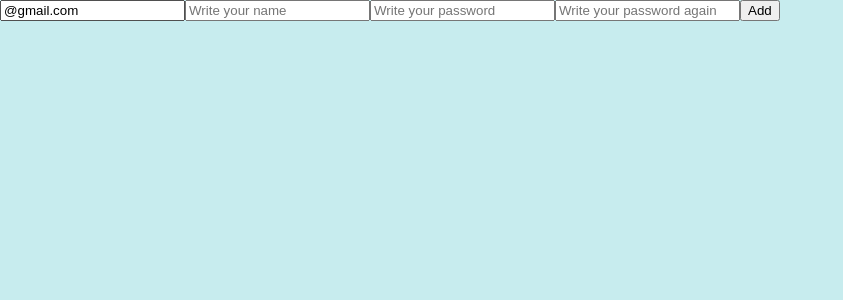
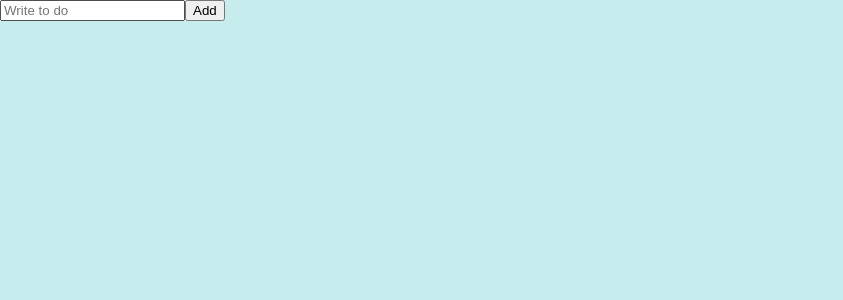
Before and after one commit to zpdl95/react-masterclass, a React (Create React App) app: page / in a window 1280 px wide. Shown: the top 300 px of the page, without its empty margins (0-843 px from the left). Built offline with nearby package versions, Linux system fonts and the light colour scheme.

Commit message:
#5.10 Recap

```diff
--- a/src/ToDoList.tsx
+++ b/src/ToDoList.tsx
@@ -1,116 +1,33 @@
-import React, { useState } from "react";
 import { useForm } from "react-hook-form";
 
-// function ToDoList() {
-//   const [value, setValue] = useState("");
-//   const onChange = (e: React.FormEvent<HTMLInputElement>) => {
-//     setValue(e.currentTarget.value);
-//   };
-//   const onSubmit = (e: React.FormEvent<HTMLFormElement>) => {
-//     e.preventDefault();
-//     setValue("");
-//   };
-//   return (
-//     <div>
-//       <form onSubmit={onSubmit}>
-//         <input
-//           onChange={onChange}
-//           value={value}
-//           type="text"
-//           placeholder="Write to do"
-//         />
-//         <button>Add</button>
-//       </form>
-//     </div>
-//   );
-// }
-
 interface IForm {
-  email: string;
-  name: string;
-  password: string;
-  password_validation: string;
-  extraError?: string;
+  toDo: string;
 }
 
-export default ToDoList;
 function ToDoList() {
-  /* register = value, onChange()등 input에 필요한 prop을 다 가지고 있음 */
-  /* watch = register에 있는 value값을 추적함 */
-  /* handleSubmit = 제출의 제어와 검증이 성공했을때 실패했을때의 함수를 실행함 */
-  /* formState = form의 상태에 대해 알려줌 */
-  /* useForm({defaultValues:})을 사용함으로써 기본값을 정해줄 수 있음 */
-  /* setError = error를 발생시키는 함수  */
   const {
     register,
     handleSubmit,
     formState: { errors },
-    setError,
-  } = useForm<IForm>({
-    defaultValues: { email: "@gmail.com" },
-  });
+    setValue,
+  } = useForm<IForm>();
   const onValid = (data: IForm) => {
-    if (data.password !== data.password_validation) {
-      setError(
-        "password_validation",
-        { message: "패스워드가 다릅니다." },
-        { shouldFocus: true }
-      );
-    }
-    /* error를 추가하는 방법 */
-    // setError("extraError", { message: "서버가 끊켰습니다" });
+    console.log("add to do:", data.toDo);
+    setValue("toDo", "");
   };
   return (
     <div>
-      {/* handleSubmit() = 이 함수는 일단 실행을 시켜야 한다 그리고 input검증이 끝나면 결과값을 준다 */}
       <form onSubmit={handleSubmit(onValid)}>
         <input
-          {...register("email", {
-            required: "이메일은 꼭 필요합니다.",
-            pattern: {
-              value: /^[A-Za-z0-9._%+-]+@[a-z]+.com$/,
-              message: "잘못된 형식입니다.",
-            },
-          })}
-          type="email"
-          placeholder="Write your email"
+          {...register("toDo", { required: "할 일을 적어주세요" })}
+          type="text"
+          placeholder="Write to do"
         />
-        <span>{errors?.email?.message}</span>
-        <input
-          {...register("name", {
-            required: true,
-            /* validate = boolean or string or function or object 가능 */
-            /* validate에 async를 사용해서 비동기로 만들어 서버와 통신 가능 */
-            validate: {
-              noNico: async (value) =>
-                !value.includes("nico") || "'nico'를 포함하고 있습니다",
-            },
-          })}
-          placeholder="Write your name"
-        />
-        <span>{errors?.name?.message}</span>
-        <input
-          {...register("password", {
-            required: true,
-            minLength: {
-              value: 6,
-              message: "You need to longer password",
-            },
-          })}
-          type="password"
-          placeholder="Write your password"
-        />
-        <input
-          {...register("password_validation", {
-            required: "It is same to password",
-          })}
-          type="password"
-          placeholder="Write your password again"
-        />
-        <span>{errors?.password_validation?.message}</span>
+        <span>{errors.toDo?.message}</span>
         <button>Add</button>
-        <span>{errors?.extraError?.message}</span>
       </form>
     </div>
   );
 }
+
+export default ToDoList;
```
